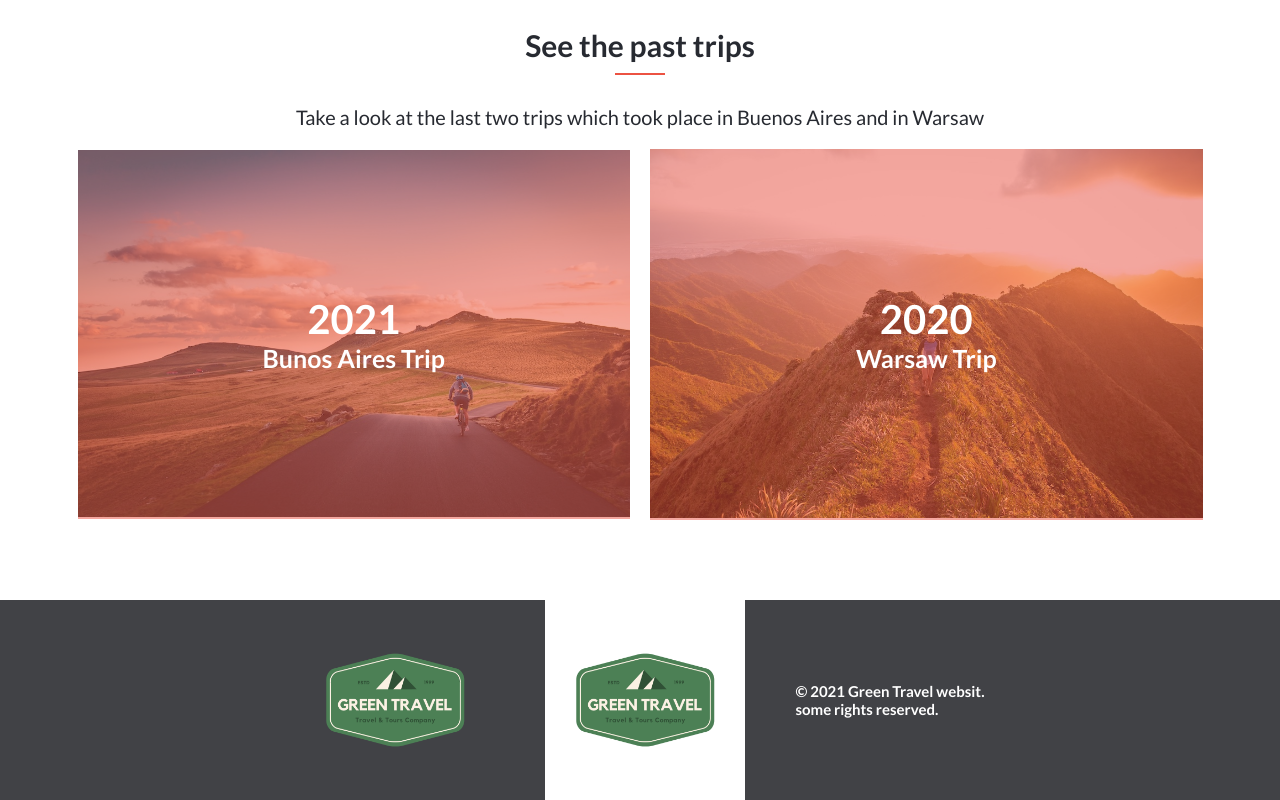
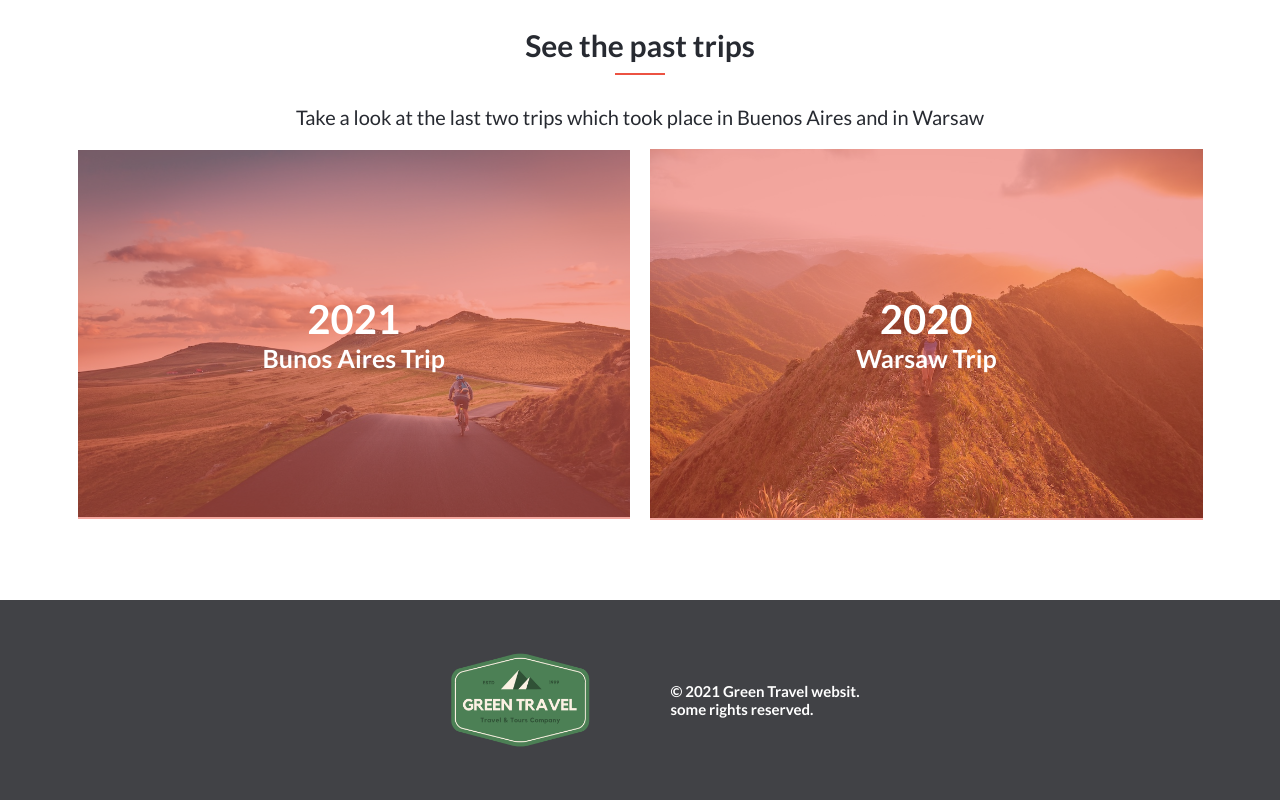
Before and after one commit to Bondok6/Green-Travel, a website: page pages/about.html in a window 1280 px wide. Shown: the part 1780-2580 px from the top of the page. Drawn offline with Linux system fonts and the light colour scheme.

Commit message:
Fix bug in about.html file: Remove white-logo

```diff
--- a/pages/about.html
+++ b/pages/about.html
@@ -106,7 +106,7 @@
     <footer>
       <div class="container footer">
         <img src="../images/logo-dark.png" alt="logo" class="dark-logo">
-        <img src="../images/logo.png" alt="logo" class="white-logogit ">
+        <img src="../images/logo.png" alt="logo" class="white-logo">
         <div>
           <h6>&copy; 2021 Green Travel websit. <br> some rights reserved.</h6>
         </div>
```
